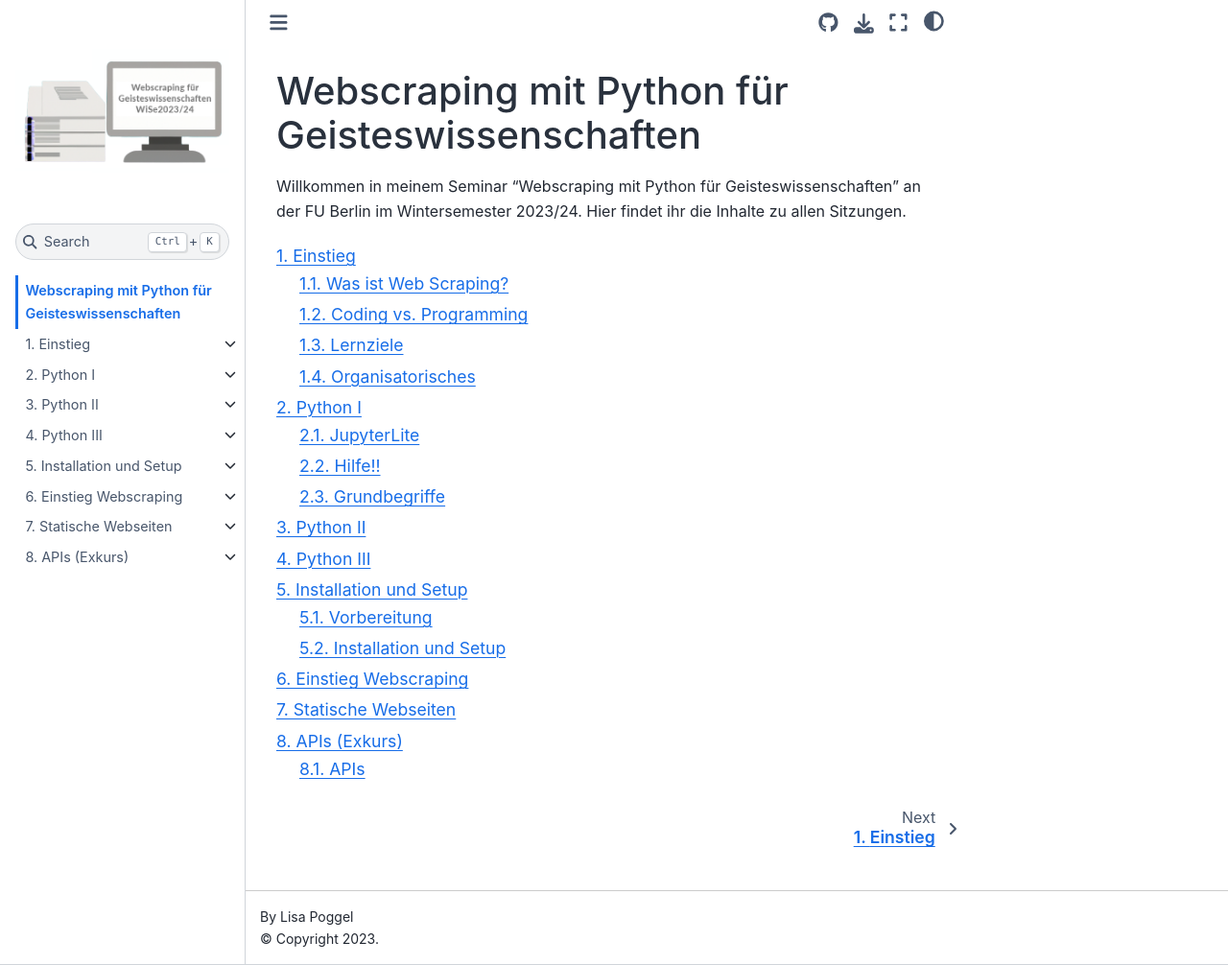
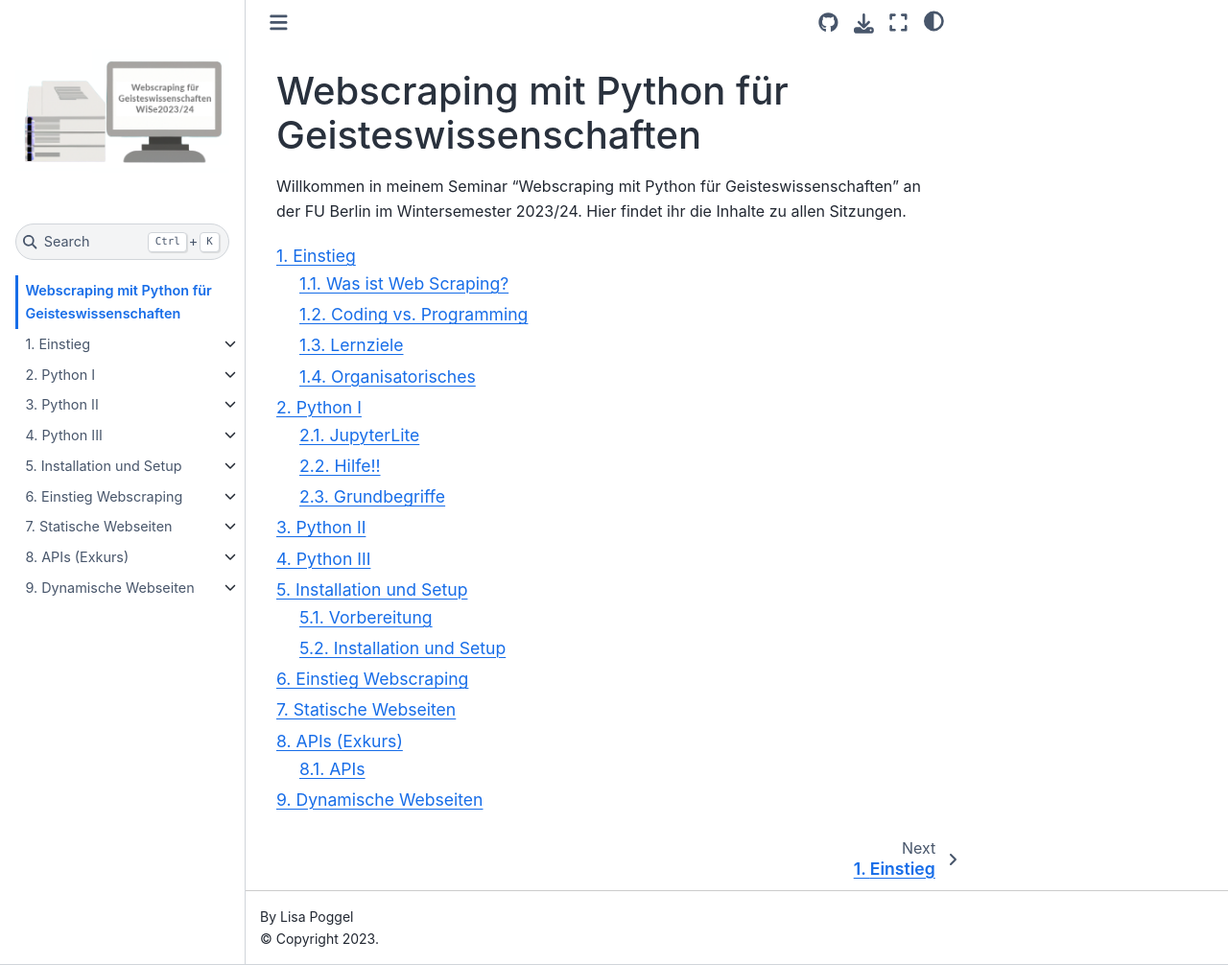
Before and after one commit to lipogg/webscraping-mit-python, a Jupyter Book: the page built from intro.md, in a window 1280 px wide and 1006 px high. Shown: the whole window at 96% size. Built offline with Jupyter Book 1.0.4 settings and Sphinx 7.4.7 and the Sphinx Book theme 1.1.4, drawn with Linux system fonts in a browser that asks for light colours; pages that are not in the unit, such as notebooks, are missing from menus; comment, search, counter and statistics services are not loaded; some of the changed lines change nothing that is shown.

Commit message:
add ch. 9

```diff
--- a/_toc.yml
+++ b/_toc.yml
@@ -82,13 +82,13 @@ sections:
       title: Beispiel DraCor-API
     - file: chapters/08/subchapters/03_loc_api.ipynb
       title: Beispiel LOC-API
-#- file: chapters/09/09_intro
-#  title: Dynamische Webseiten
-#  sections:
-#    - file: chapters/09/subchapters/01_statisch_vs_dynamisch.ipynb
-#      title: Statisch vs. Dynamisch?
-#    - file: chapters/09/subchapters/02_einstieg_selenium.ipynb
-#      title: Einstieg Selenium
+- file: chapters/09/09_intro
+  title: Dynamische Webseiten
+  sections:
+    - file: chapters/09/subchapters/01_statisch_vs_dynamisch.ipynb
+      title: Statisch vs. Dynamisch?
+    - file: chapters/09/subchapters/02_einstieg_selenium.ipynb
+      title: Einstieg Selenium
 #    - file: chapters/09/subchapters/03_fortsetzung_selenium.ipynb
 #      title: Fortsetzung Selenium
 #- file: chapters/10/10_intro
--- a/references.bib
+++ b/references.bib
@@ -1070,6 +1070,7 @@
 }
 
 
+
 @online{static_rendering,
 	title = {{Rendering on the Web: Static Rendering}},
 	author = {Miller, Jason and Osmani, Addy},
@@ -1130,7 +1131,7 @@
 	title = {{Driver Sessions: Quitting Sessions}},
 	author = {{Selenium 4 Documentation}},
 	year = {2022},
-	keywords = {sel_2},
+	keywords = {sel_1_2},
 	url = {https://www.selenium.dev/documentation/webdriver/drivers/#quitting-sessions}
 }
 
@@ -1138,7 +1139,7 @@
 	title = {{Selenium Manager (Beta)}},
 	author = {{Selenium 4 Documentation}},
 	year = {2023},
-	keywords = {sel_2},
+	keywords = {sel_1_2},
 	url = {https://www.selenium.dev/documentation/selenium_manager/}
 }
 
@@ -1146,7 +1147,7 @@
 	title = {{Locator Strategies}},
 	author = {{Selenium 4 Documentation}},
 	year = {2023},
-	keywords = {sel_2},
+	keywords = {sel_1_2},
 	url = {https://www.selenium.dev/documentation/webdriver/elements/locators/}
 }
 
```
Also changed, not shown: 2 other files.
